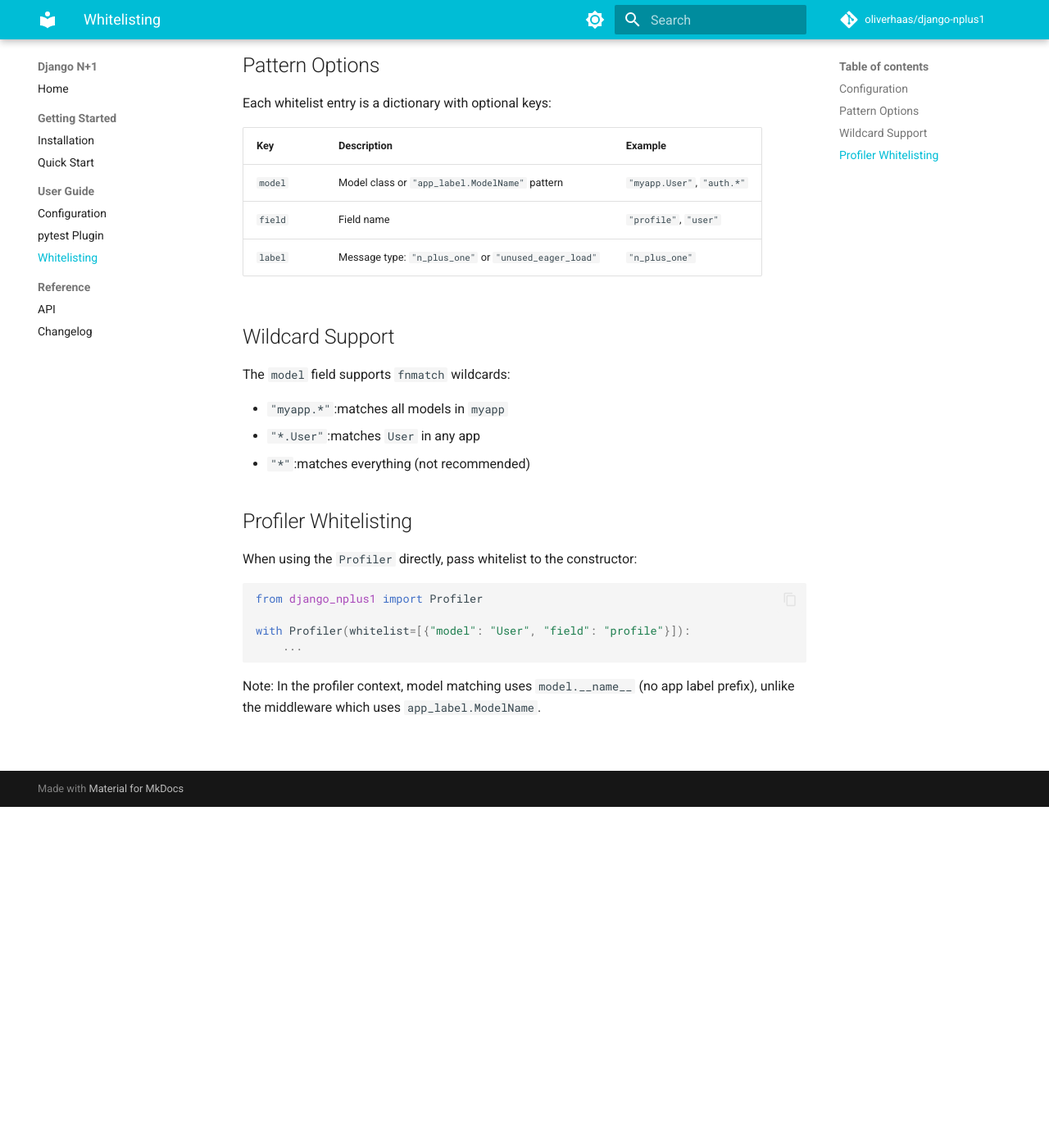
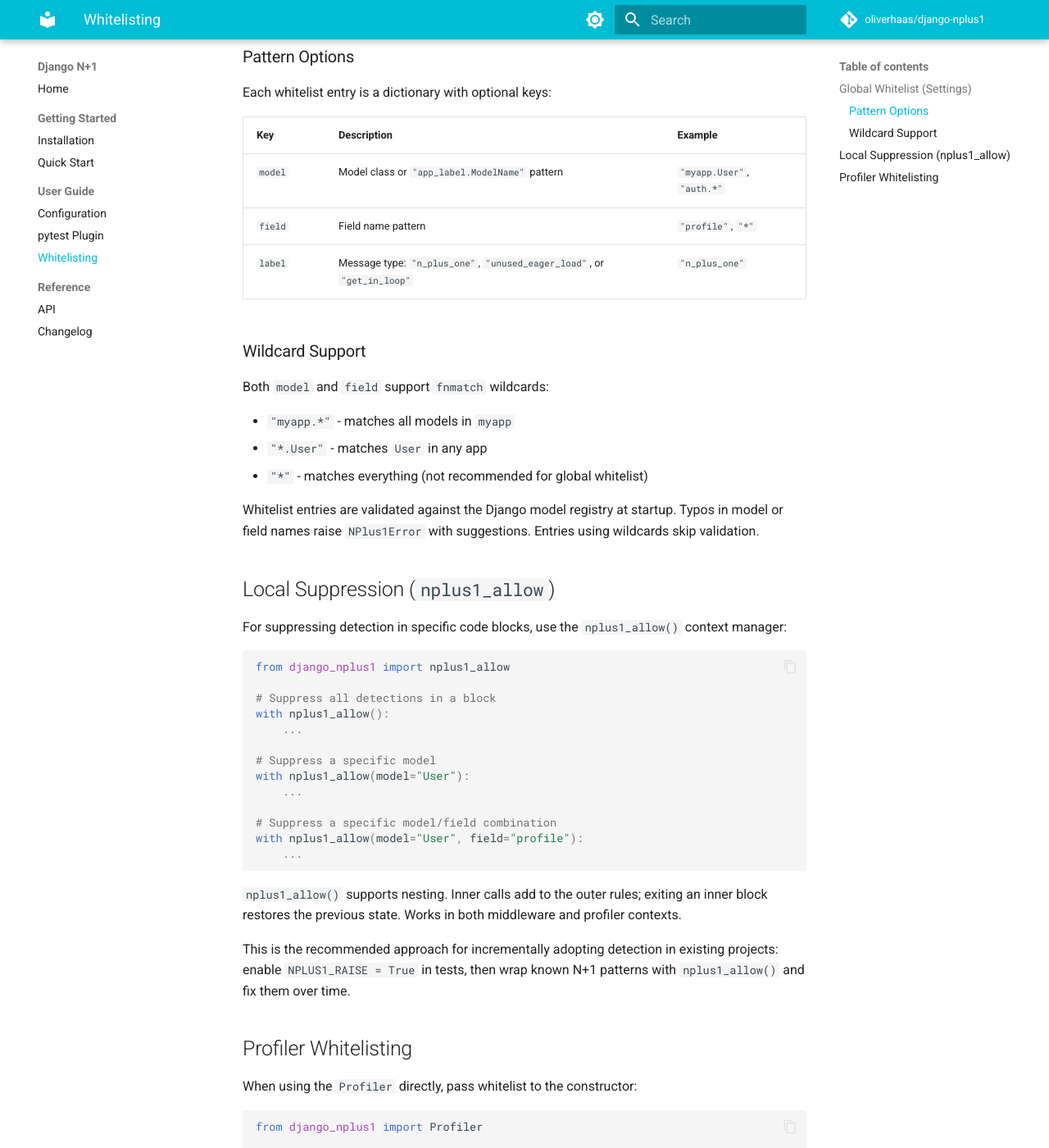
Before and after one commit to oliverhaas/django-nplus1, an MkDocs documentation site: the page built from docs/user-guide/whitelisting.md, in a window 1280 px wide and 1400 px high, scrolled down 416 px. Shown: the whole window at 82% size. Built offline with MkDocs 1.6.1 and Material for MkDocs 9.7.7, drawn with Linux system fonts in a browser that asks for light colours; comment, search, counter and statistics services are not loaded; the version menu is left out; some of the changed text lies outside the part shown.

Commit message:
feat: add nplus1_allow() context manager for local detection suppression
- Add nplus1_allow(model=, field=) context manager in detect.py
- Supports: no args (suppress all), model only, model+field, fnmatch wildcards
- Uses ContextVar for async-safe nesting
- Integrated into both Profiler.notify and middleware _DetectionContext.notify
- Fix Rule.match_field to use fnmatch (was exact match only)
- Exported from django_nplus1 package
- Update README with recommended approach (NPLUS1_RAISE=True in tests + nplus1_allow)
- Update docs: configuration.md, api.md, whitelisting.md, index.md

````diff
--- a/django_nplus1/__init__.py
+++ b/django_nplus1/__init__.py
@@ -1,5 +1,6 @@
 from importlib.metadata import PackageNotFoundError, version
 
+from django_nplus1.detect import nplus1_allow
 from django_nplus1.middleware import NPlus1Middleware
 from django_nplus1.profiler import Profiler
 from django_nplus1.signals import nplus1_detected
@@ -9,4 +10,4 @@
 except PackageNotFoundError:
     __version__ = "0.0.0+unknown"
 
-__all__ = ["NPlus1Middleware", "Profiler", "__version__", "nplus1_detected"]
+__all__ = ["NPlus1Middleware", "Profiler", "__version__", "nplus1_allow", "nplus1_detected"]
--- a/docs/user-guide/whitelisting.md
+++ b/docs/user-guide/whitelisting.md
@@ -2,7 +2,7 @@
 
 Whitelist specific model/field combinations to suppress warnings for known acceptable patterns.
 
-## Configuration
+## Global Whitelist (Settings)
 
 ```python
 NPLUS1_WHITELIST = [
@@ -12,23 +12,49 @@
 ]
 ```
 
-## Pattern Options
+### Pattern Options
 
 Each whitelist entry is a dictionary with optional keys:
 
 | Key | Description | Example |
 |-----|-------------|---------|
 | `model` | Model class or `"app_label.ModelName"` pattern | `"myapp.User"`, `"auth.*"` |
-| `field` | Field name | `"profile"`, `"user"` |
-| `label` | Message type: `"n_plus_one"` or `"unused_eager_load"` | `"n_plus_one"` |
+| `field` | Field name pattern | `"profile"`, `"*"` |
+| `label` | Message type: `"n_plus_one"`, `"unused_eager_load"`, or `"get_in_loop"` | `"n_plus_one"` |
 
-## Wildcard Support
+### Wildcard Support
 
-The `model` field supports `fnmatch` wildcards:
+Both `model` and `field` support `fnmatch` wildcards:
 
-- `"myapp.*"`:matches all models in `myapp`
-- `"*.User"`:matches `User` in any app
-- `"*"`:matches everything (not recommended)
+- `"myapp.*"` - matches all models in `myapp`
+- `"*.User"` - matches `User` in any app
+- `"*"` - matches everything (not recommended for global whitelist)
+
+Whitelist entries are validated against the Django model registry at startup. Typos in model or field names raise `NPlus1Error` with suggestions. Entries using wildcards skip validation.
+
+## Local Suppression (`nplus1_allow`)
+
+For suppressing detection in specific code blocks, use the `nplus1_allow()` context manager:
+
+```python
+from django_nplus1 import nplus1_allow
+
+# Suppress all detections in a block
+with nplus1_allow():
+    ...
+
+# Suppress a specific model
+with nplus1_allow(model="User"):
+    ...
+
+# Suppress a specific model/field combination
+with nplus1_allow(model="User", field="profile"):
+    ...
+```
+
+`nplus1_allow()` supports nesting. Inner calls add to the outer rules; exiting an inner block restores the previous state. Works in both middleware and profiler contexts.
+
+This is the recommended approach for incrementally adopting detection in existing projects: enable `NPLUS1_RAISE = True` in tests, then wrap known N+1 patterns with `nplus1_allow()` and fix them over time.
 
 ## Profiler Whitelisting
 
````
Also changed, not shown: README.md (+55 -6 lines), docs/index.md (+16 -4 lines), docs/reference/api.md (+57 -4 lines), docs/user-guide/configuration.md (+38 -3 lines), 7 other files.
